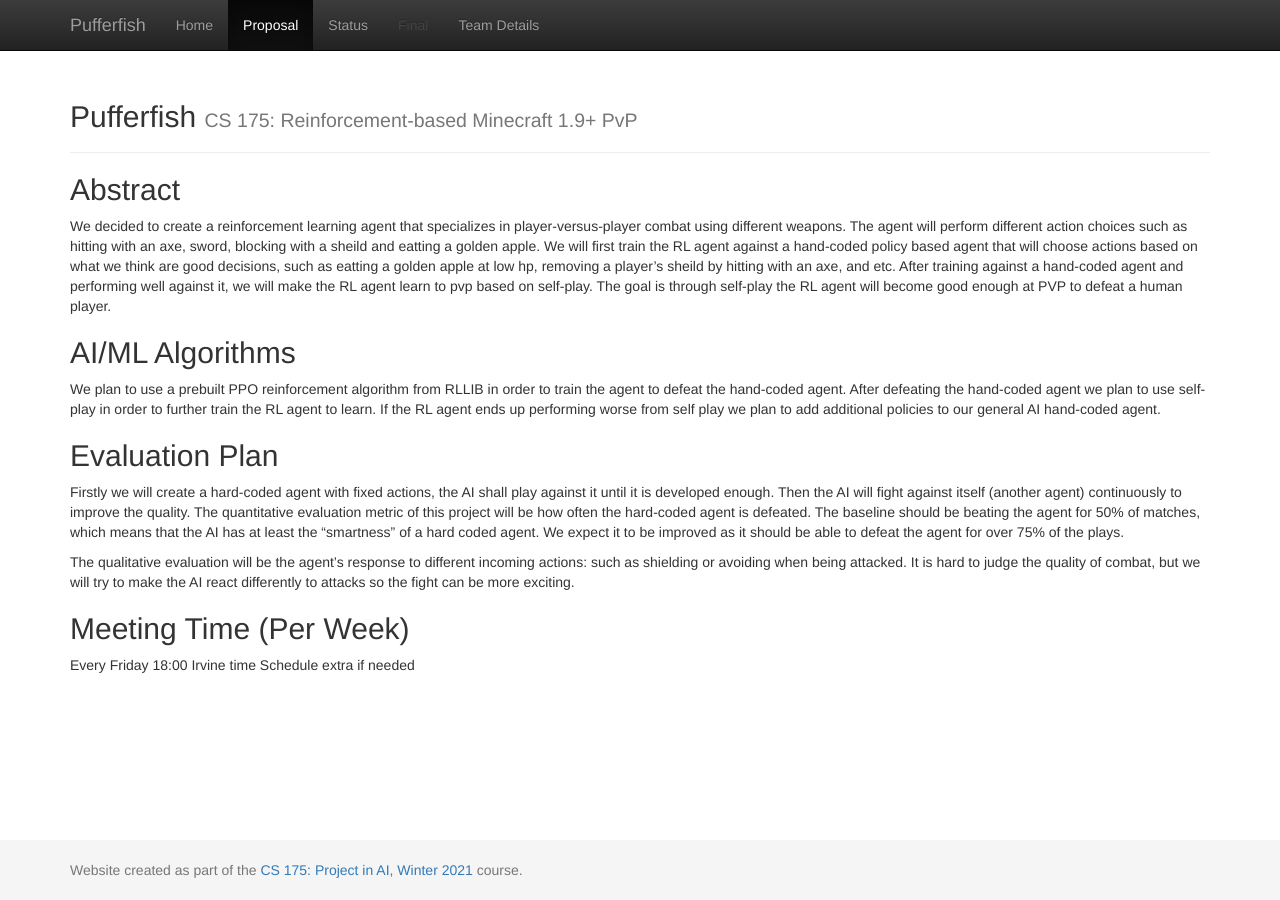
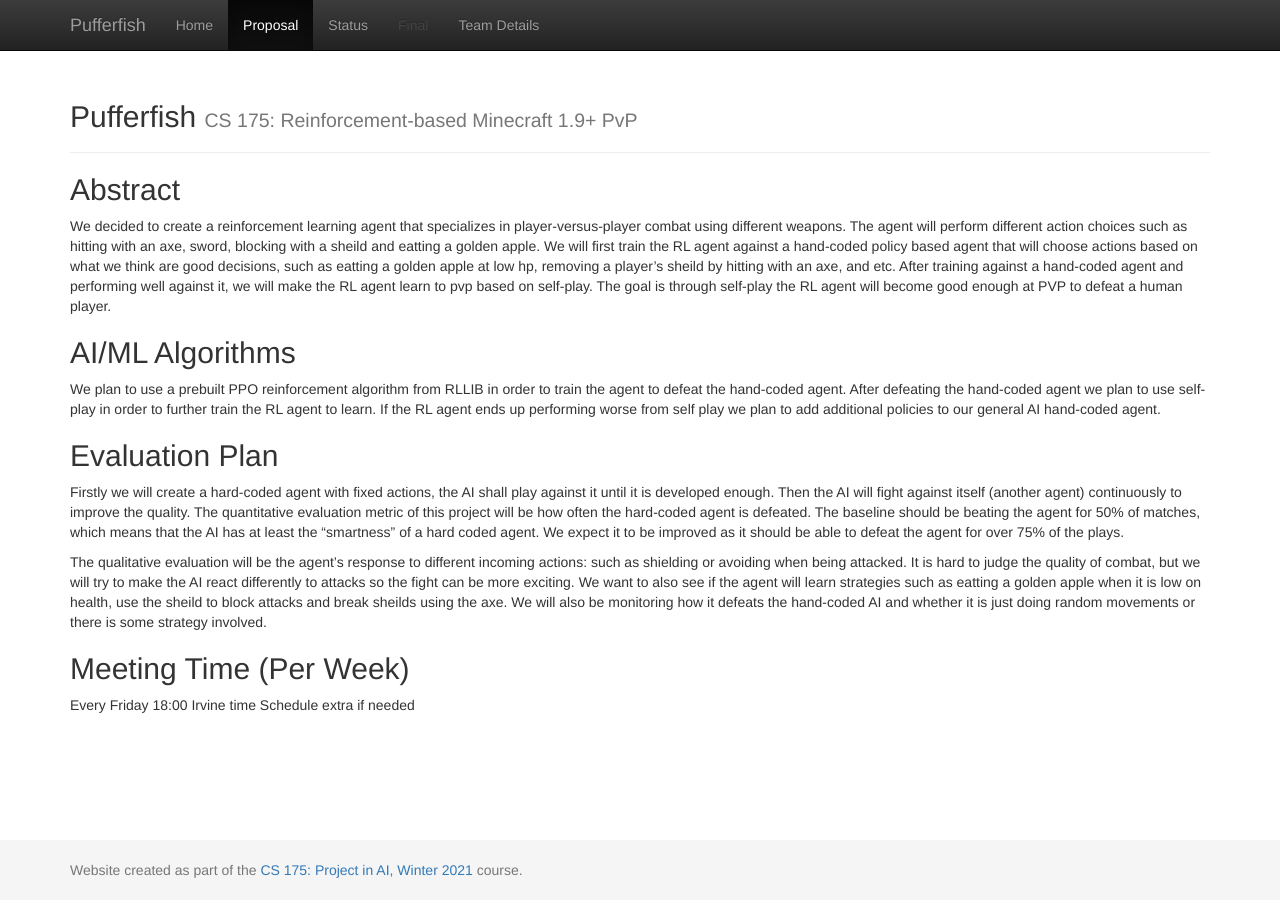
Before and after one commit to OneMelon8/Pufferfish, a Jekyll site: the page built from docs/proposal.md, in a window 1280 px wide. Built offline with Jekyll 4.4.1, drawn with Linux system fonts in a browser that asks for light colours.

Commit message:
Add files via upload

```diff
--- a/docs/proposal.md
+++ b/docs/proposal.md
@@ -14,7 +14,7 @@
 ## Evaluation Plan
 Firstly we will create a hard-coded agent with fixed actions, the AI shall play against it until it is developed enough. Then the AI will fight against itself (another agent) continuously to improve the quality. The quantitative evaluation metric of this project will be how often the hard-coded agent is defeated. The baseline should be beating the agent for 50% of matches, which means that the AI has at least the “smartness” of a hard coded agent. We expect it to be improved as it should be able to defeat the agent for over 75% of the plays.
 
-The qualitative evaluation will be the agent’s response to different incoming actions: such as shielding or avoiding when being attacked. It is hard to judge the quality of combat, but we will try to make the AI react differently to attacks so the fight can be more exciting.
+The qualitative evaluation will be the agent’s response to different incoming actions: such as shielding or avoiding when being attacked. It is hard to judge the quality of combat, but we will try to make the AI react differently to attacks so the fight can be more exciting. We want to also see if the agent will learn strategies such as eatting a golden apple when it is low on health, use the sheild to block attacks and break sheilds using the axe. We will also be monitoring how it defeats the hand-coded AI and whether it is just doing random movements or there is some strategy involved.
 
 
 ## Meeting Time (Per Week)
```
